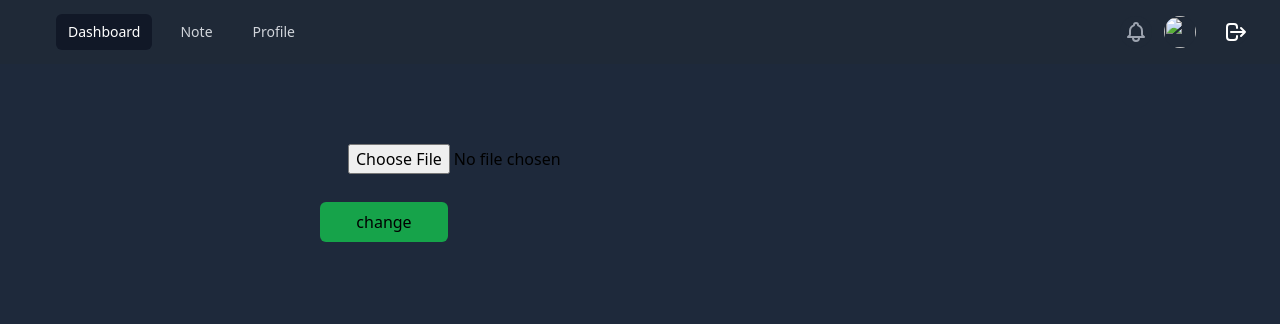
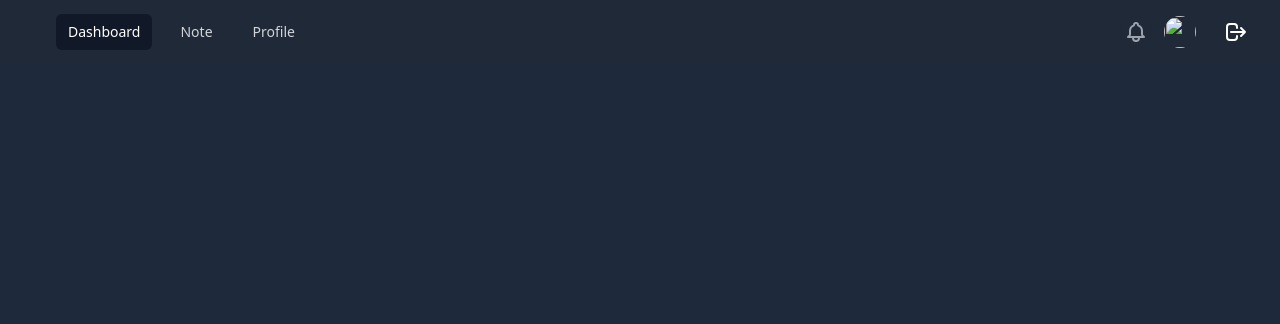
Before and after one commit to chris-muiru/django-notes-app, a Django app: template templates/authenticate/profile.html in a window 1280 px wide. Shown: the top 324 px of the page. Run offline with Django 4.2, Linux system fonts and the light colour scheme; the template is opened without the code that fills it: values that come from a table or form of the project are taken from there, others are empty; some libraries are stand-ins or nearby versions.

Commit message:
update ui

```diff
--- a/templates/authenticate/profile.html
+++ b/templates/authenticate/profile.html
@@ -1,13 +1 @@
 {%extends '../base.html'%}
-{%block content%}
-{%load widget_tweaks%}
-<div class="w-1/2 m-auto mt-20">
-    <p >{{user.username}}</p>
-    <form action="" method='post' enctype="multipart/form-data">
-        {%csrf_token%}
-        {% render_field form.image class="block m-7" placeholder='file' %}
-        <button type="submit" class="bg-green-600 w-32 p-2 rounded-md">change</button>
-    </form>
-</div>
-
-{%endblock content%}
--- a/templates/authenticate/signin.html
+++ b/templates/authenticate/signin.html
@@ -14,6 +14,8 @@
                <button type="submit" class="bg-blue-400  ml-16  sm:ml-56 py-2 px-11 border-none rounded-md box-border mt-7">
                   Log in
                 </button>
+                <p></p>
+
             </form>
     </div>
 {%endblock authenticate%}
--- a/templates/base.html
+++ b/templates/base.html
@@ -55,7 +55,6 @@
 						</svg>
 
 					  </button>
-
 					  <!-- Profile div for profile-->
 					  <div class="ml-3 relative">
 						<div>
```
